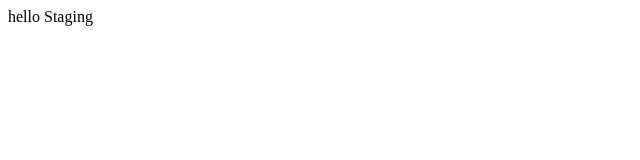
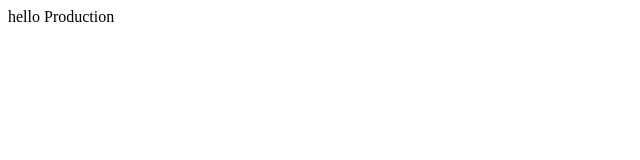
Before and after one commit to ZulfikarRahman/tesGithub, a plain HTML site: page index.html in a window 1280 px wide. Shown: the full height of the page, 0-640 px from the left. Drawn offline with Linux system fonts and the light colour scheme.

Commit message:
change to production

```diff
--- a/index.html
+++ b/index.html
@@ -1,3 +1,3 @@
 <html>
-hello Staging
+hello Production
 </html>
```
